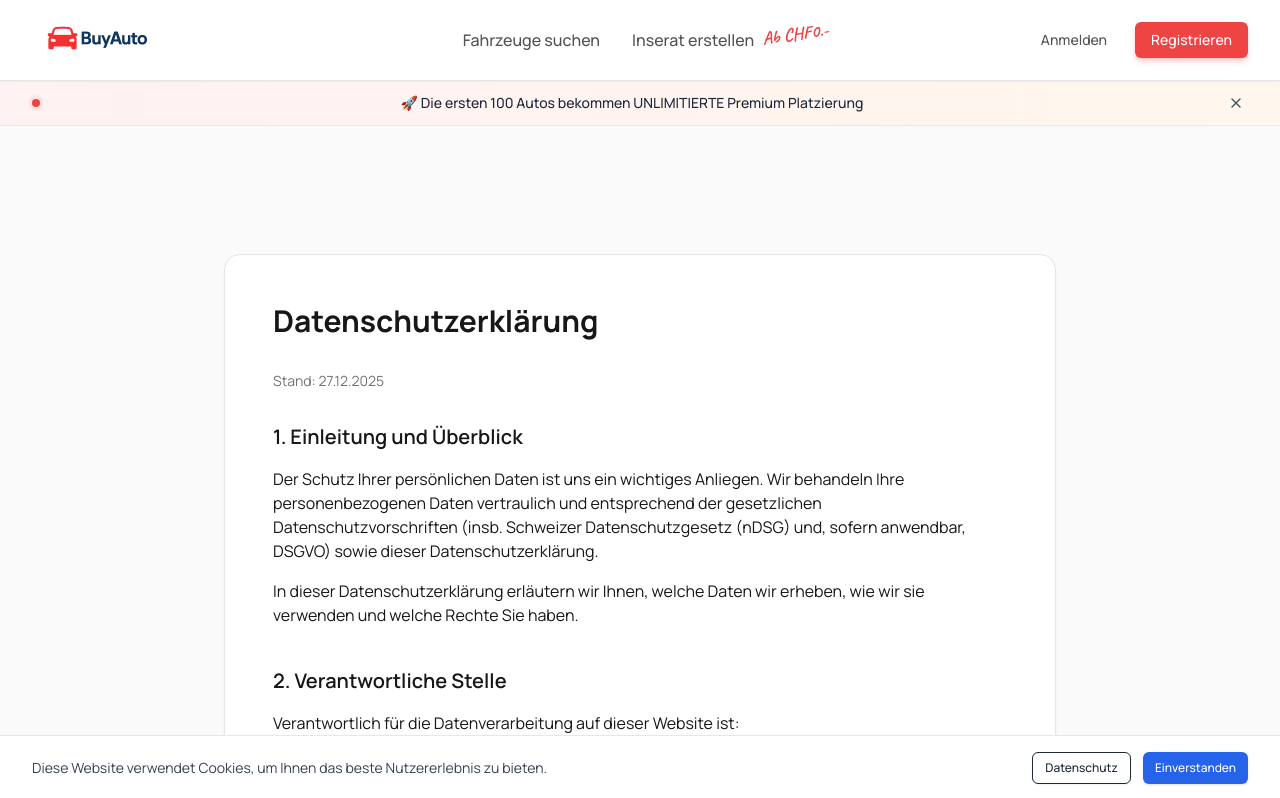
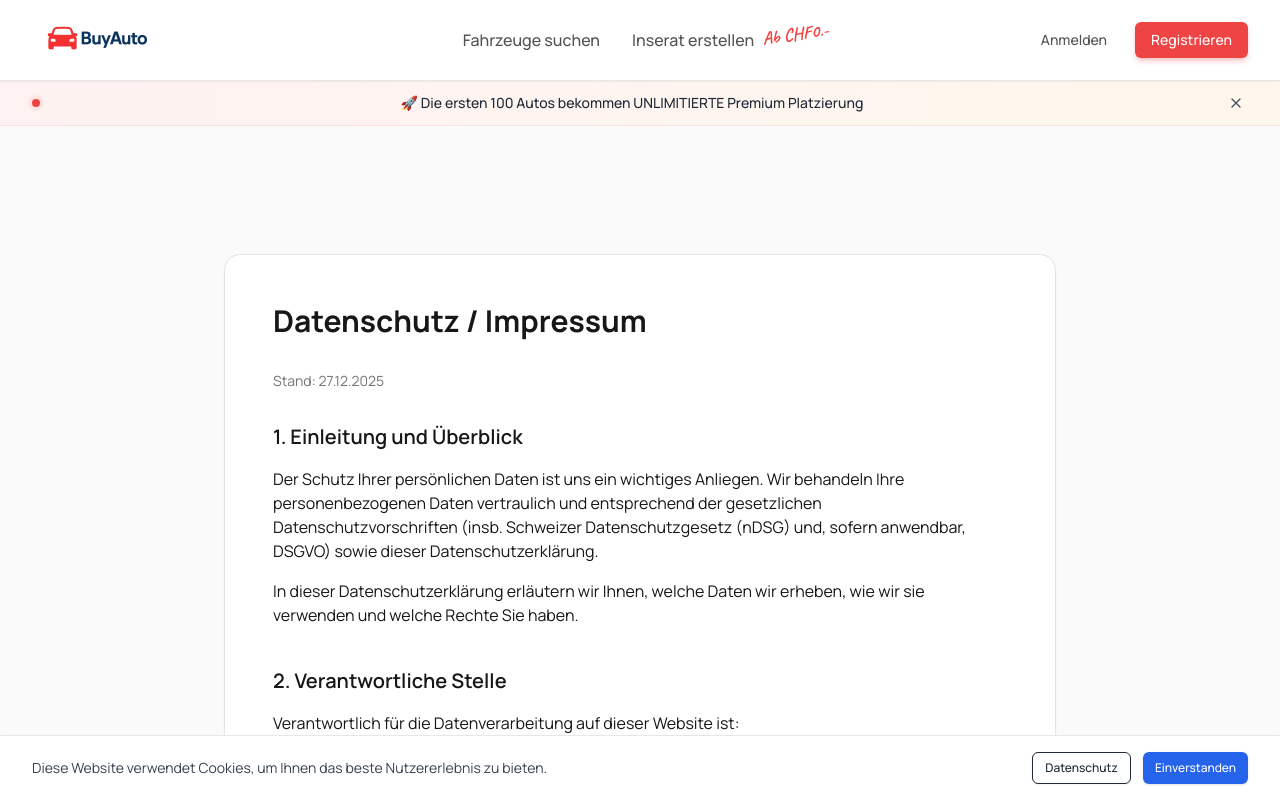
Before and after one commit to vincialmedia/BuyAuto, a Next.js app: page /datenschutz in a window 1280 px wide. Shown: the top 798 px of the page. Built offline with nearby package versions, Linux system fonts and the light colour scheme; no server answers.

Commit message:
feat(legal): Consolidate Impressum under Datenschutz page

```diff
--- a/src/components/buyauto/Footer.tsx
+++ b/src/components/buyauto/Footer.tsx
@@ -24,7 +24,7 @@ const footerSections = [
     links: [
       { label: "Datenschutz", href: "/datenschutz" },
       { label: "AGB", href: "/agb" },
-      { label: "Impressum", href: "/impressum" }
+      { label: "Impressum", href: "/datenschutz" }
     ]
   },
   {
--- a/src/integrations/supabase/types.ts
+++ b/src/integrations/supabase/types.ts
@@ -12,4 +12,4 @@ export type Enums<T extends keyof Database['public']['Enums']> = Database['publi
 export type Functions<T extends keyof Database['public']['Functions']> = Database['public']['Functions'][T];
 
 // Project reference: fgalkhfopecwsryracre
-// Last updated: 2025-12-21T22:01:38.266418
+// Last updated: 2025-12-27T20:41:21.329670
--- a/src/pages/datenschutz.tsx
+++ b/src/pages/datenschutz.tsx
@@ -7,13 +7,13 @@ export default function Datenschutz() {
   return (
     <div className="min-h-screen bg-neutral-50 font-sans text-neutral-900">
       <Head>
-        <title>Datenschutz | BuyAuto</title>
-        <meta name="description" content="Datenschutzerklärung von BuyAuto" />
+        <title>Datenschutz & Impressum | BuyAuto</title>
+        <meta name="description" content="Datenschutzerklärung und Impressum von BuyAuto" />
       </Head>
 
       <div className="pt-32 pb-20 px-4 sm:px-6 lg:px-8 max-w-4xl mx-auto">
         <div className="bg-white p-8 md:p-12 rounded-2xl shadow-sm border border-neutral-200">
-          <h1 className="text-3xl font-bold mb-8 text-neutral-900">Datenschutzerklärung</h1>
+          <h1 className="text-3xl font-bold mb-8 text-neutral-900">Datenschutz / Impressum</h1>
 
           <div className="prose prose-neutral max-w-none">
             <p className="text-sm text-neutral-500 mb-8">
```
